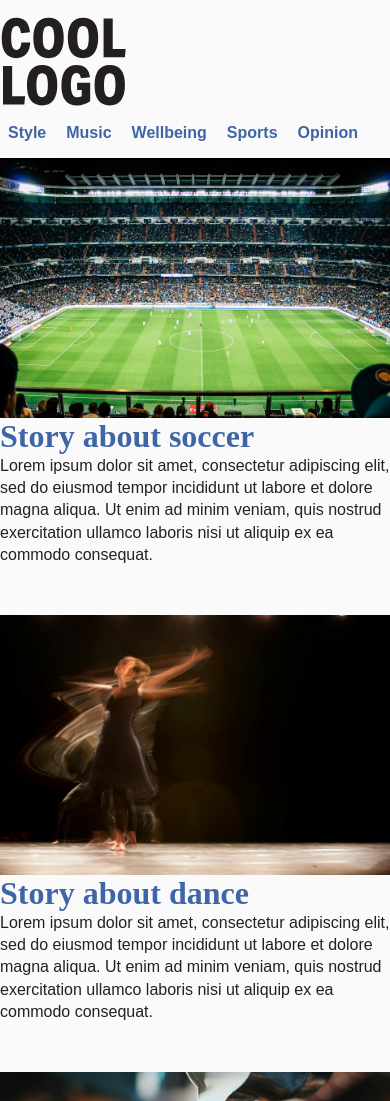
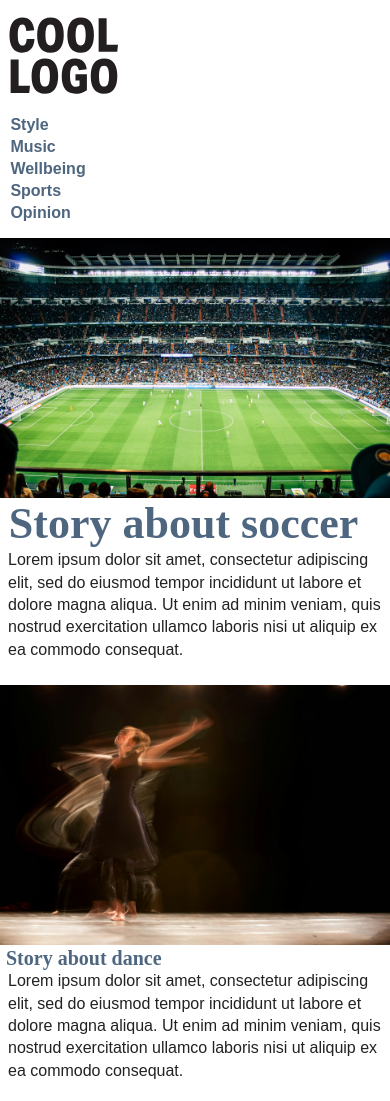
Before and after one commit to emilyvitanatchi/emilyvitanatchi.github.io, a plain HTML site: page grc339/digital-magazine/index.html in a window 390 px wide. Shown: the top 1101 px of the page. Drawn offline with Linux system fonts and the light colour scheme.

Commit message:
Add files via upload

```diff
--- a/grc339/digital-magazine/index.html
+++ b/grc339/digital-magazine/index.html
@@ -199,7 +199,7 @@
                 </main>
 
                 <footer>
-                    <p>© All rights reserved.</p>
+                    <p>All rights reserved.</p>
                 </footer>
 
             </div>
--- a/grc339/digital-magazine/style.css
+++ b/grc339/digital-magazine/style.css
@@ -18,29 +18,26 @@ p {
 div.container {
     max-width: 40em;
     margin: auto;
-    background-color: rgb(250, 250, 250);
+    position: relative;
 }
 
 
 h1 {
-	width: 8em;
+	max-width: 7em;
     padding-bottom: 1em;
     padding-top: 1em;
 }
 
-nav{
-    display:block;
-}
-
-
 li {
     display: inline;
     text-decoration: none;
-    padding: 0.5em;
-    font-family: Arial, Helvetica, sans-serif;
+    padding: 0.5rem;
+    font-family: sans-serif;
     font-weight: bold;
-    color: rgb(62, 102, 166);
+    color: rgb(78, 102, 127);
+    list-style-type: none;
 }
+
 
 caption {
     padding-bottom: 2em;
@@ -49,17 +46,36 @@ caption {
 a{
     text-decoration: none;
 }
+
 h2 {
     text-decoration: none;
-    font-size: 2.0em;
     font-weight: bolder;
-    color: rgb(62, 102, 166);
+    color: rgb(78, 102, 127);
+    font-family: serif;
+    padding-top:0.5rem;
+}
+
+article h2 {
+    font-size: 2.5em;
+    margin: 0.75em 0em 0.5em 0em;
+}
+
+section.main h2 {
+    font-size: 2.75em;
+}
+
+section.secondary h2 {
+    font-size: 1.25em;
 }
 
 section.tertiary h2{
     font-size: 1em;
     padding-top: 0.5em;
-    border-top: 0.1rem solid;
+    border-top: 1px solid;
+}
+
+section.secondary p{
+    padding-bottom: 1rem;
 }
 
 section.tertiary p{
@@ -75,7 +91,7 @@ figcaption{
     font-family: sans-serif;
 	line-height: 1.4em;
 	color: rgb(70, 73, 81);
-    padding-bottom: 2em;
+    padding-bottom: 1rem;
 }
 
 aside{
@@ -83,38 +99,51 @@ aside{
     padding: 0.5em;
 }
 
-footer{
-  /* padding: 1em 1em 2em;
-  background: rgb(30,30,30); */
-  color: rgb(248, 246, 249);
-    background: rgb(62, 102, 166);
+footer {
+    background-color: rgb(78, 102, 127);
+}
+
+footer p {
+    color: #fafafa;
+    padding: auto;
+    padding-top: .75rem;
 }
 
 
-/* @media screen and (min-width: 60em) {
+@media screen and (max-width: 40em) {
 
-	main ul{
-		display: grid;
-		grid-template-columns: 1fr 1fr;
-		grid-column-gap: 4em;
+    nav ul li{
+        display:block;
+        padding: 0.25em 0em 0em 0.65em;
+    }
 
-	}
-	nav ul li {
-		display: inline;
-		font-size: 1.5em;
-		margin-left: 0.75em;
-	}
+    h1 {
+        padding: 1em 0em 1em 0.5em;
+    }
 
-	/* nav ul {
-		margin-top: 1em;
-	} */
+    h2 {
+        padding: 0em 0em 0em 0.2em;
+    }
 
-	/* div{
-		max-width: 80em;
-		margin:auto;
-	}
+    section.secondary h2 {
+        padding: 0.1em 0em 0em 0.3em;
+    }
 
-    header {
-        padding: 1.5em ;
+    section.tertiary h2 {
+        padding: 0.5em 0em 0em 0.4em;
     }
-} */ */
+
+    p {
+        padding: 0em 0em 0.5em 0.5em;
+    }
+
+    figcaption {
+        padding: 0.25em 0em 1.2em 0.4em;
+        line-height: 1.25em;
+    }
+
+    main p {
+        padding-left: 0.5em;
+    }
+
+}
```
